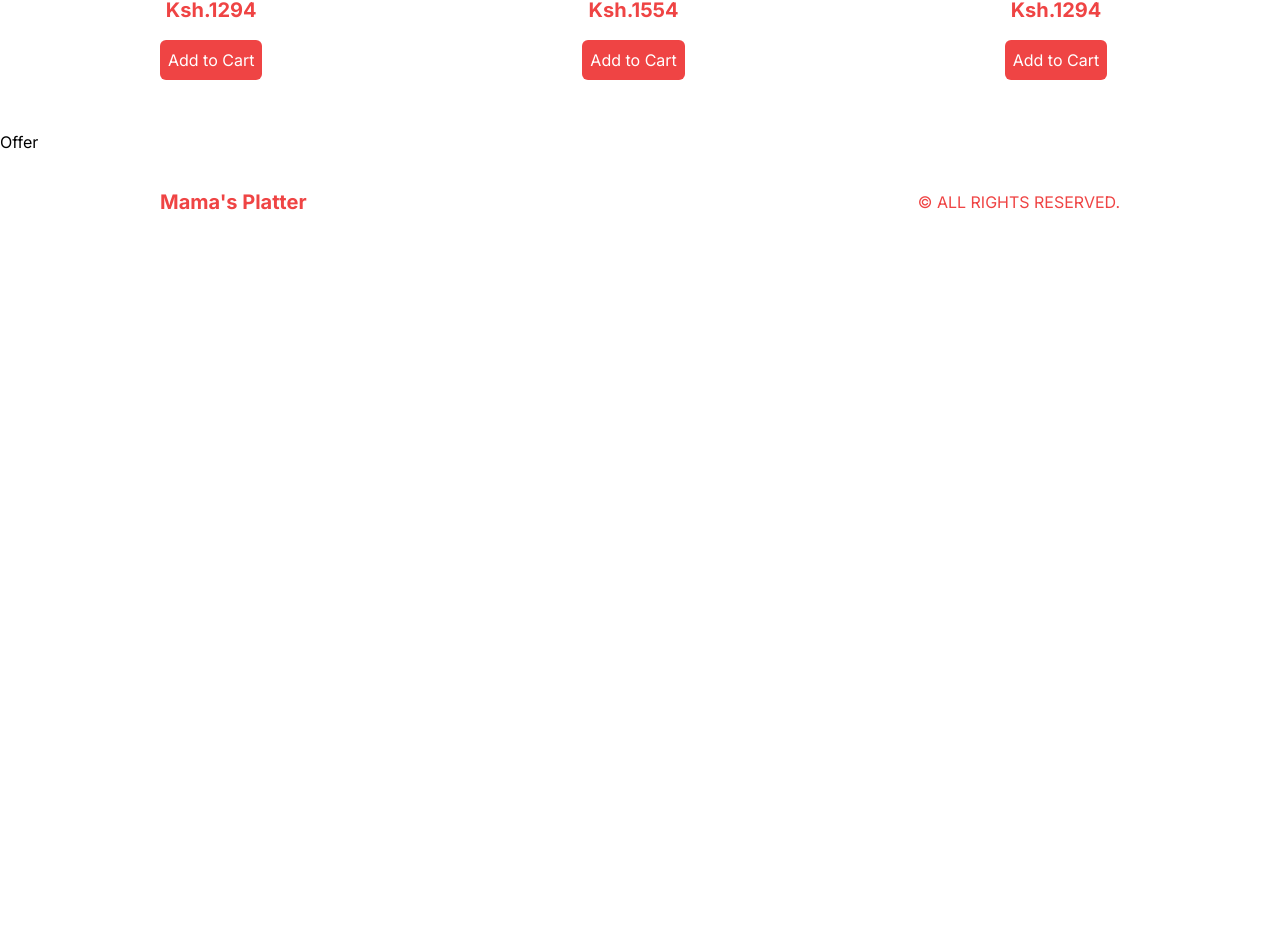
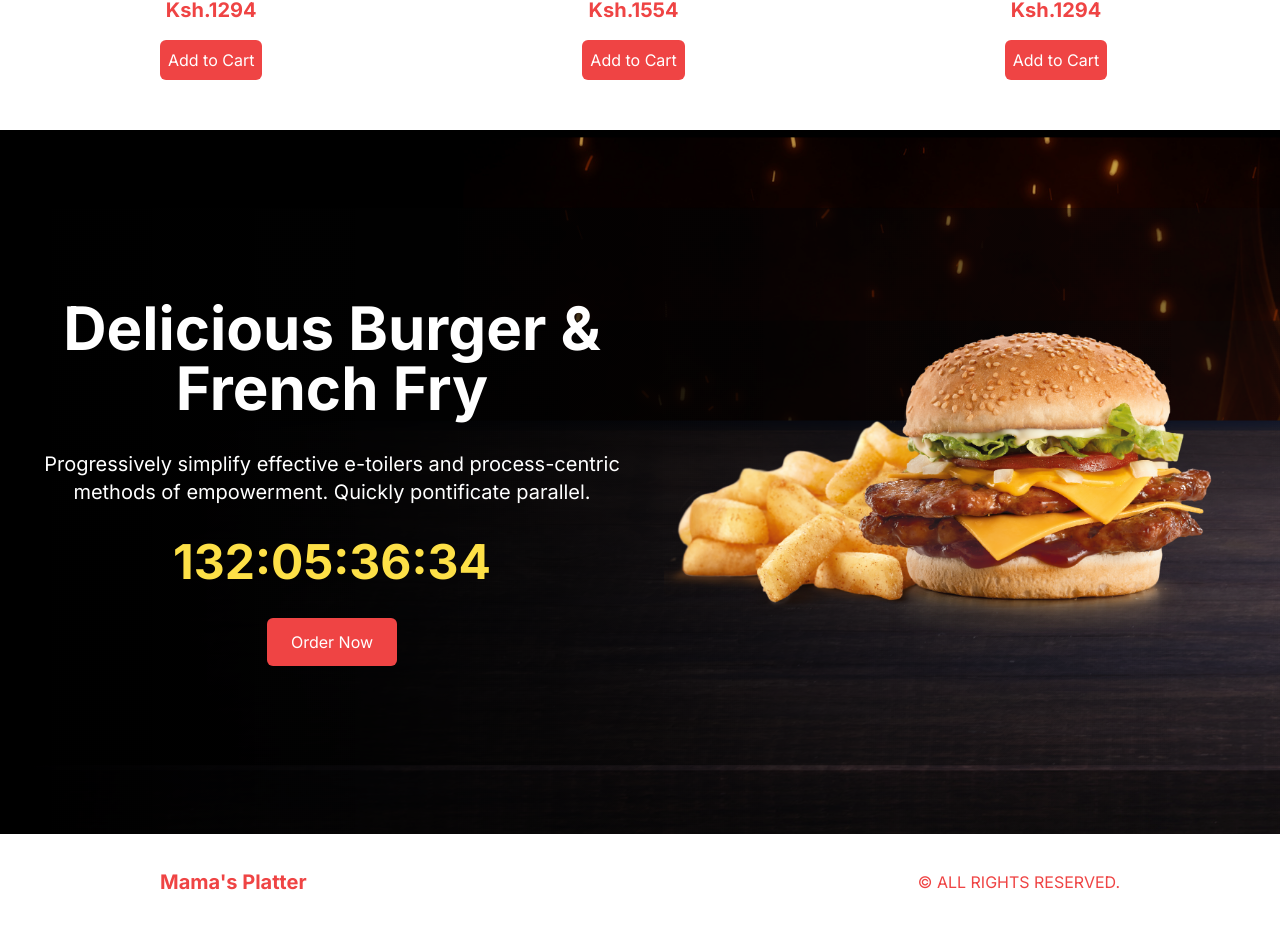
Before and after one commit to Ase020/mama-platter, a Next.js app: page / in a window 1280 px wide. Shown: the part 1390-2318 px from the top of the page. Before the commit the page ends 1640 px from the top, so only its background shows below. Built offline with nearby package versions, Linux system fonts and the light colour scheme.

Commit message:
Offer build

```diff
--- a/package.json
+++ b/package.json
@@ -18,6 +18,7 @@
     "next": "13.4.13",
     "postcss": "8.4.27",
     "react": "18.2.0",
+    "react-countdown": "^2.3.5",
     "react-dom": "18.2.0",
     "tailwindcss": "3.3.3",
     "typescript": "5.1.6"
--- /dev/null
+++ b/src/components/CountDown.tsx
@@ -0,0 +1,52 @@
+"use client";
+import React from "react";
+import Countdown from "react-countdown";
+
+const endingDate = new Date("2023-12-25");
+
+const CountDown = () => {
+  return (
+    <Countdown
+      className="font-bold text-5xl text-yellow-300"
+      date={endingDate}
+    />
+  );
+};
+
+export default CountDown;
+
+// OR
+// "use client"
+// import React, { useState, useEffect } from "react";
+
+// const CountDown = () => {
+
+//   let difference = +new Date(`10/10/2023`) - +new Date();
+//   const [delay, setDelay] = useState(difference);
+
+//   const d = Math.floor(difference / (1000 * 60 * 60 * 24));
+//   const h = Math.floor((difference / (1000 * 60 * 60)) % 24);
+//   const m = Math.floor((difference / 1000 / 60) % 60);
+//   const s = Math.floor((difference / 1000) % 60);
+
+//   useEffect(() => {
+//     const timer = setInterval(() => {
+//       setDelay(delay - 1);
+//     }, 1000);
+
+//     if (delay === 0) {
+//       clearInterval(timer);
+//     }
+
+//     return () => {
+//       clearInterval(timer);
+//     };
+//   });
+//   return (
+//     <span className="font-bold text-5xl text-yellow-300">
+//       {d}:{h}:{m}:{s}
+//     </span>
+//   );
+// };
+
+// export default CountDown;
--- a/src/components/Offer.tsx
+++ b/src/components/Offer.tsx
@@ -1,5 +1,30 @@
+import Image from "next/image";
+import CountDown from "./CountDown";
+
 const Offer = () => {
-  return <div>Offer</div>;
+  return (
+    <section className="h-[calc(100vh-6rem)] bg-black flex flex-col md:flex-row md:justify-between md:bg-[url('/offerBg.png')] md:h-70vh">
+      <div className="flex-1 flex flex-col gap-8 p-6 items-center justify-center text-center">
+        <h1 className="text-white text-5xl font-bold xl:text-6xl">
+          Delicious Burger & French Fry
+        </h1>
+        <p className="text-white xl:text-xl">
+          {" "}
+          Progressively simplify effective e-toilers and process-centric methods
+          of empowerment. Quickly pontificate parallel.
+        </p>
+
+        <CountDown />
+        <button className="text-white bg-red-500 px-6 py-3 rounded-md">
+          Order Now
+        </button>
+      </div>
+
+      <div className="relative flex-1 w-full md:h-full">
+        <Image src="/offerProduct.png" alt="offer" fill objectFit="contain" />
+      </div>
+    </section>
+  );
 };
 
 export default Offer;
--- a/src/components/Slider.tsx
+++ b/src/components/Slider.tsx
@@ -1,7 +1,7 @@
 "use client";
 
+import { useEffect, useState } from "react";
 import Image from "next/image";
-import { useEffect, useState } from "react";
 
 const slides = [
   {
```
Also changed, not shown: 1 other file (tests, documents, lock files or other folders).
